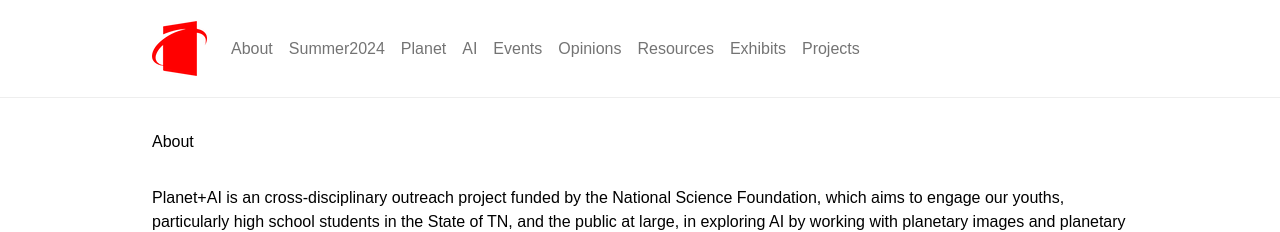
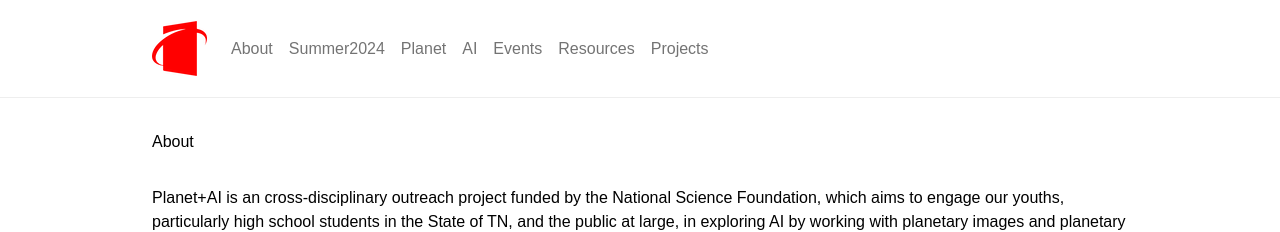
Before and after one commit to planet-ai-2023/planet-ai-2023.github.io, a Jekyll site: the page built from _pages/about.md, in a window 1280 px wide. Shown: the top 232 px of the page. Built offline with Jekyll 4.4.1, drawn with Linux system fonts in a browser that asks for light colours.

Commit message:
Add files via upload

```diff
--- a/_includes/header.html
+++ b/_includes/header.html
@@ -17,10 +17,10 @@
           <li class="nav-item"><a href="{{ site.baseurl }}/tag/planet" class="nav-link">Planet</a></li>
           <li class="nav-item"><a href="{{ site.baseurl }}/tag/AI" class="nav-link">AI</a></li>
           <li class="nav-item"><a href="{{ site.baseurl }}/tag/events" class="nav-link">Events</a></li>
-          <li class="nav-item"><a href="{{ site.baseurl }}/tag/opinions" class="nav-link">Opinions</a></li>
+          <!--<li class="nav-item"><a href="{{ site.baseurl }}/tag/opinions" class="nav-link">Opinions</a></li>-->
           <li class="nav-item"><a href="{{ site.baseurl }}/tag/resources" class="nav-link">Resources</a></li>
 
-          <li class="nav-item"><a href="{{ site.baseurl }}/tag/exhibits" class="nav-link">Exhibits</a></li>
+          <!--<li class="nav-item"><a href="{{ site.baseurl }}/tag/exhibits" class="nav-link">Exhibits</a></li>-->
           <!--<li class="nav-item"><a href="{{ site.baseurl }}/tag/newsletters" class="nav-link">Newsletters</a></li>-->
           <!--<li class="nav-item"><a href="{{ site.baseurl }}/tag/podcasts" class="nav-link">Podcasts</a></li>-->
 
```
